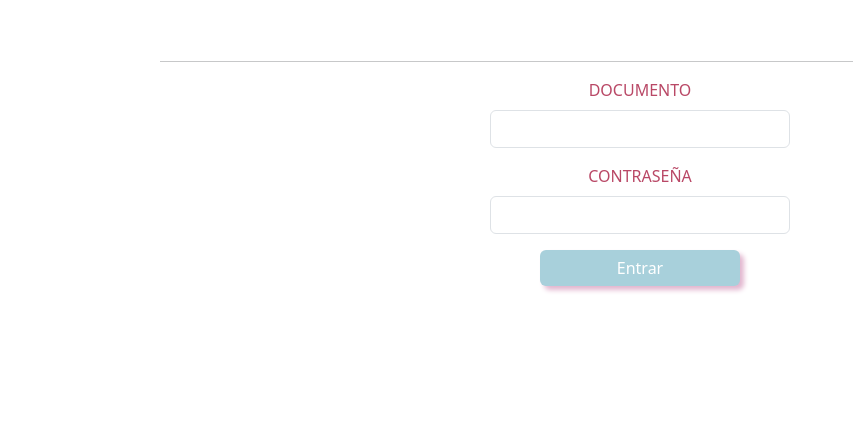
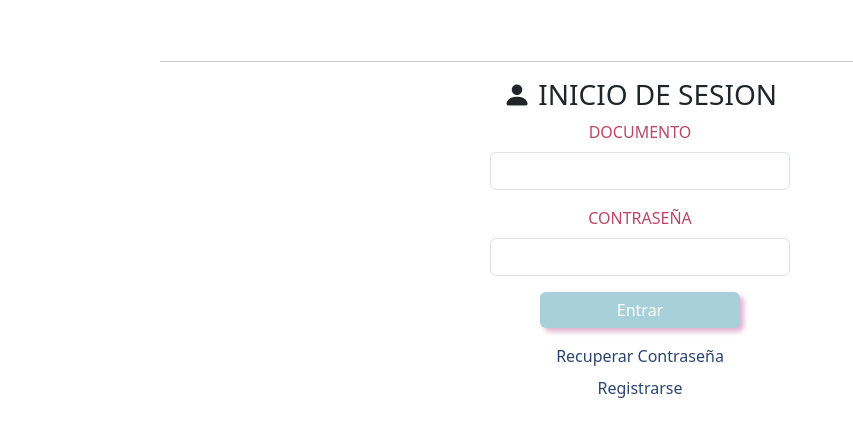
Before and after one commit to dum4hx/Duque-Santiago-Recup-Front, a plain HTML site: page login.html in a window 1280 px wide. Shown: the part 63-500 px from the top of the page, without its empty margins (0-853 px from the left). Drawn offline with nearby package versions, Linux system fonts and the light colour scheme.

Commit message:
Añadicion de opciones adicionales

```diff
--- a/css/style.css
+++ b/css/style.css
@@ -37,6 +37,11 @@ label {
 /* Class selectors */
 .active {
   color: var(--secondary-red) !important;
+}
+
+.add-opt {
+  text-decoration: none;
+  color: var(--secondary-blue);
 }
 
 .btn-primary {
--- a/login.html
+++ b/login.html
@@ -34,6 +34,10 @@
         <div class="d-flex flex-column justify-content-center mt-5">
           <hr class="w-75 mx-auto" />
           <form class="d-flex flex-column align-items-center" autocomplete="off">
+            <h3>
+              <span><i class="bi bi-person-fill"></i></span>
+              INICIO DE SESION
+            </h3>
             <div class="d-flex flex-column align-items-center">
               <label for="documento" class="form-label text-center">DOCUMENTO</label>
               <input type="text" class="form-control mb-3" id="documento" />
@@ -44,6 +48,11 @@
               <input type="password" class="form-control mb-3" id="contrasena" />
             </div>
             <button type="submit" class="btn btn-primary">Entrar</button>
+            <!-- Additional options -->
+            <div class="d-flex flex-column mt-3 align-items-center">
+              <a href="recuperar_contra.html" class="add-opt mb-2">Recuperar Contraseña</a>
+              <a href="registrarse.html" class="add-opt">Registrarse</a>
+            </div>
           </form>
         </div>
       </main>
```
